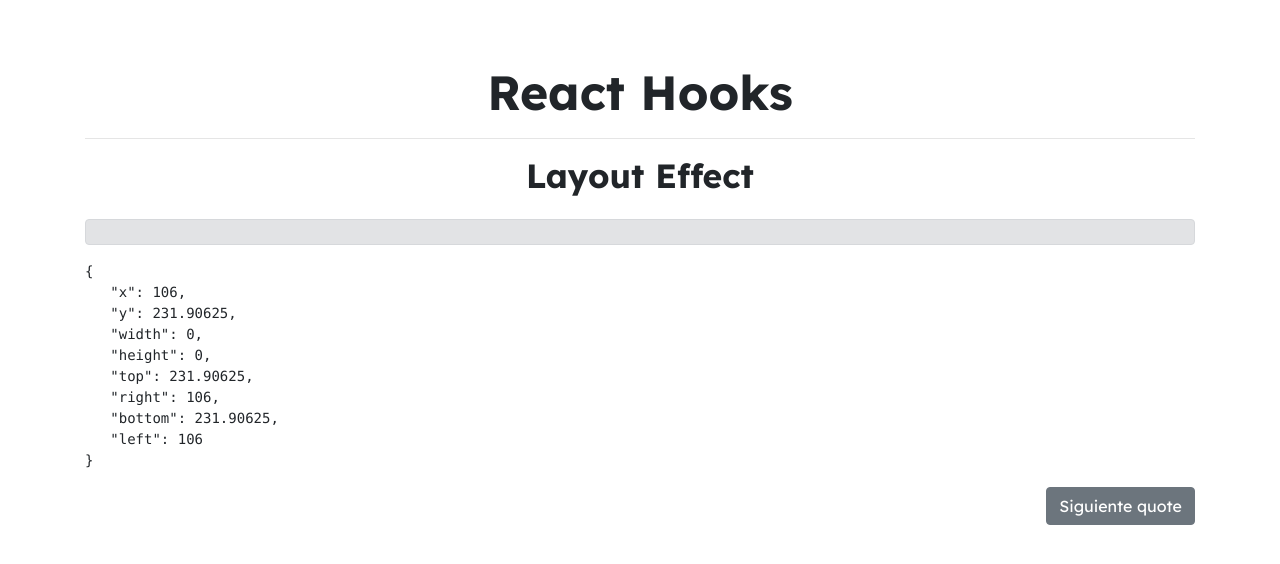
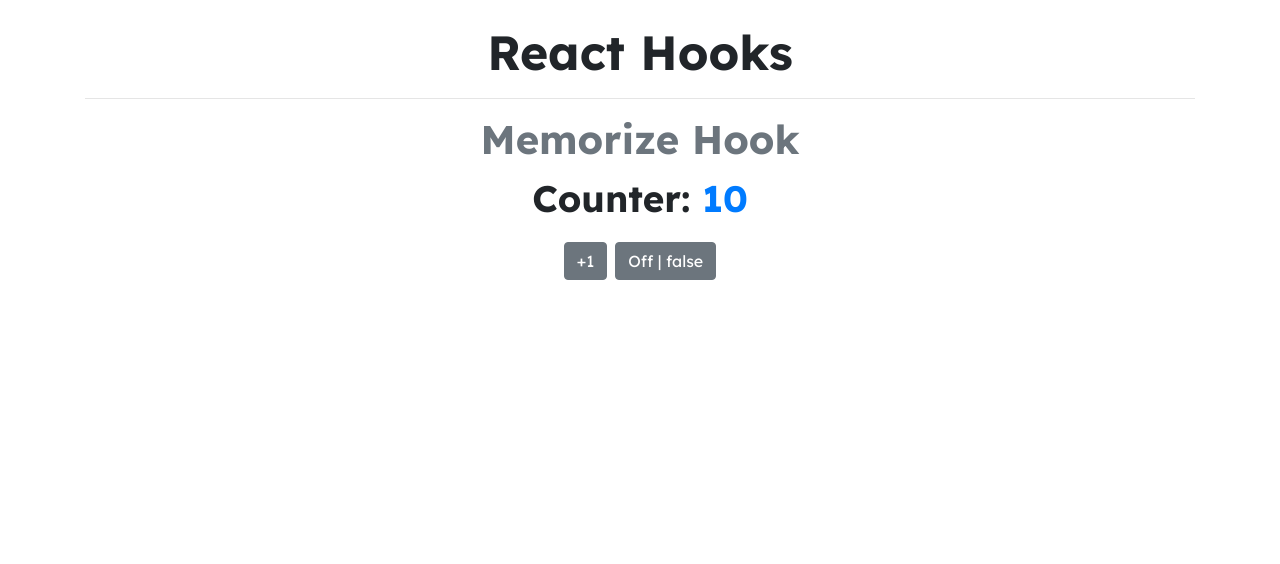
Before and after one commit to sonusbeat/05-hook-app, a React (Create React App) app: page / in a window 1280 px wide. Shown: the top 564 px of the page. Built offline with nearby package versions, Linux system fonts and the light colour scheme; no server answers.

Commit message:
React Memo Hook
En esta lección aprenderemos a utilizar el Hook Memo de React.

```diff
--- a/package.json
+++ b/package.json
@@ -1,6 +1,6 @@
 {
   "name": "hook-app",
-  "version": "1.0.12",
+  "version": "1.0.13",
   "private": true,
   "dependencies": {
     "@testing-library/jest-dom": "^5.11.4",
--- a/src/App.jsx
+++ b/src/App.jsx
@@ -1,4 +1,4 @@
-import Layout from './components/05-useLayoutEffect/Layout';
+import Memorize from './components/06-memos/Memorize';
 
 const App = () => {
   return (
@@ -8,7 +8,7 @@ const App = () => {
       </header>
       <hr />
       <main>
-        <Layout />
+        <Memorize />
       </main>
     </section>
   );
--- /dev/null
+++ b/src/components/06-memos/Memorize.jsx
@@ -0,0 +1,50 @@
+import useCounter from '../../hooks/useCounter';
+import Small from './Small';
+import { useState } from 'react';
+
+const Memorize = () => {
+  const [show, setShow] = useState(false);
+
+  const { counter, increment } = useCounter(10);
+
+
+  const paragraph = {
+    fontSize: "2.3rem",
+    fontWeight: "bold",
+    textAlign: "center"
+  };
+
+  let showHideClasses = "btn btn-";
+  showHideClasses += show ? "primary" : "secondary";
+
+  return (
+    <section>
+      <h2 className="text-center text-secondary">
+        Memorize Hook
+      </h2>
+
+      <p style={ paragraph }>
+        Counter:&nbsp;
+        <Small value={ counter } />
+      </p>
+
+      <div className="form-group text-center">
+        <button
+          onClick={() => increment() }
+          className="btn btn-secondary mr-2"
+        >+1</button>
+
+        <button
+          onClick={ () => setShow(!show) }
+          className={ showHideClasses }
+        >
+          { show ? "On" : "Off" }
+          { " | " + JSON.stringify(show) }
+        </button>
+      </div>
+
+    </section>
+  );
+}
+
+export default Memorize;
--- /dev/null
+++ b/src/components/06-memos/Small.jsx
@@ -0,0 +1,11 @@
+import React from "react";
+
+const Small = React.memo(({ value }) => {
+  console.log("Se llamó el componente <Small />");
+
+  return (
+    <span className="text-primary">{ value }</span>
+  );
+})
+
+export default Small;
--- a/src/index.css
+++ b/src/index.css
@@ -18,3 +18,7 @@ h3 {
   font-weight: 700;
   font-size: 2.1rem;
 }
+
+.btn:focus {
+  box-shadow: none;
+}
```
Also changed, not shown: 1 other file (tests, documents, lock files or other folders).
